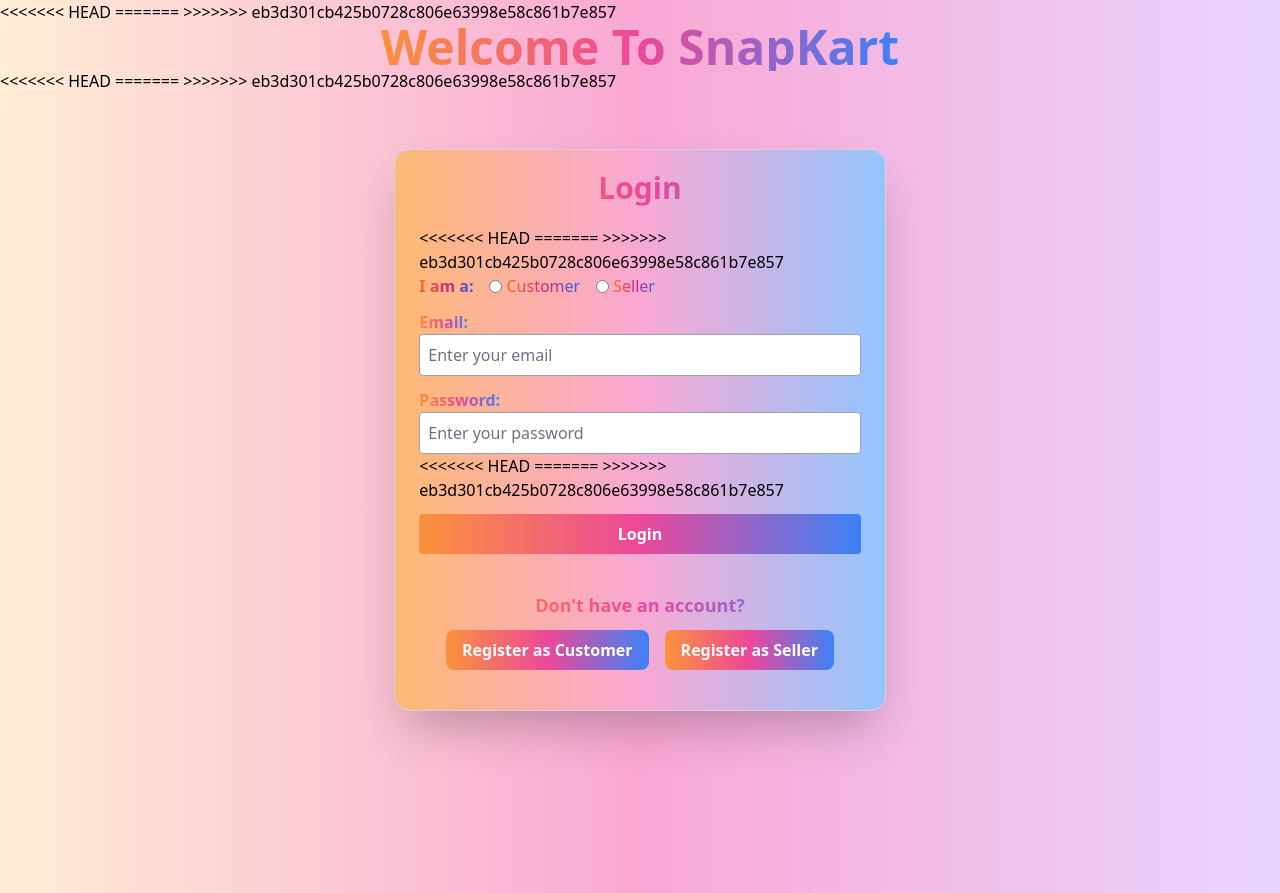
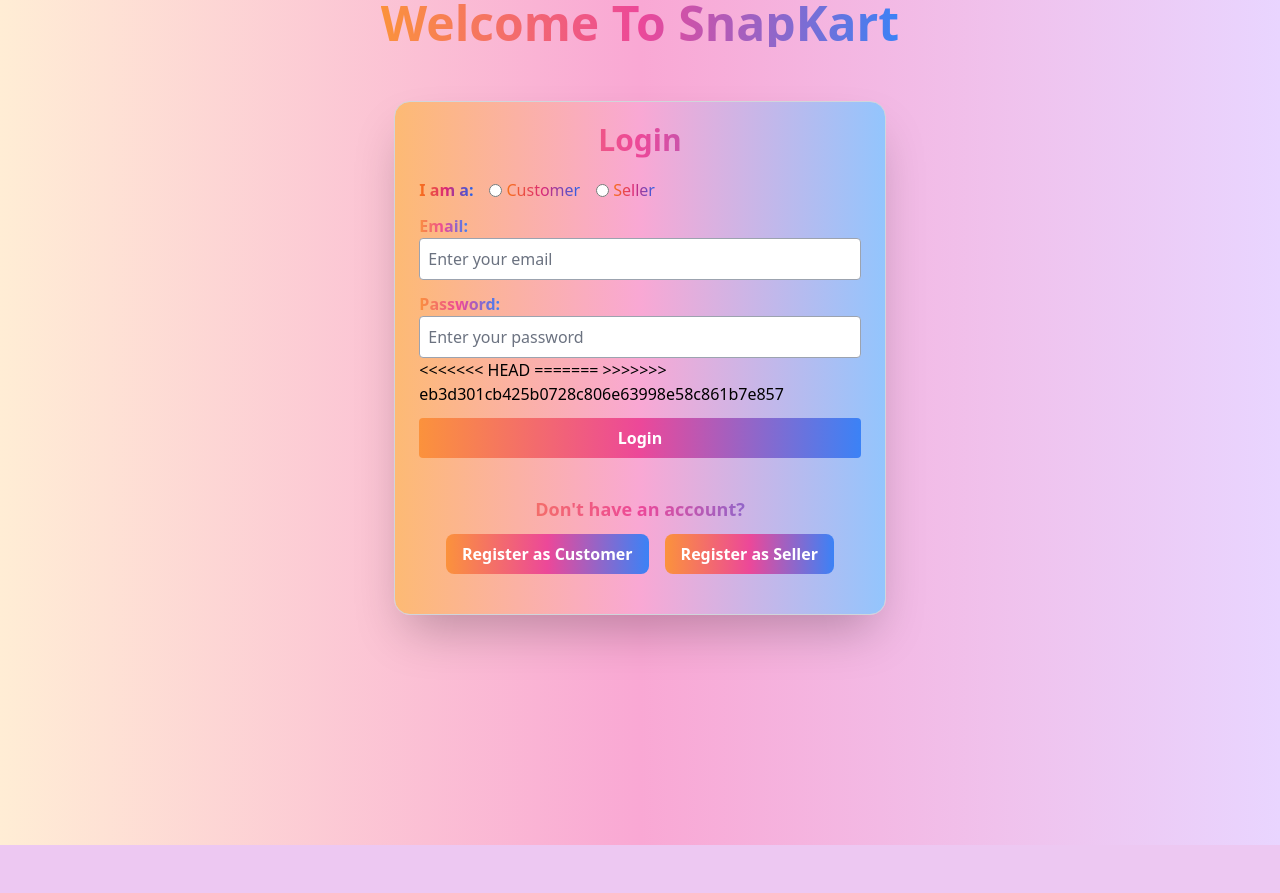
Before and after one commit to softways1/Snapkart, a PHP site: page /login.php in a window 1280 px wide. After the commit the page ends 845 px from the top, so only its background shows below. Run offline with PHP 8.4, Linux system fonts and the light colour scheme; some libraries are stand-ins or nearby versions.

Commit message:
updated the login page

```diff
--- a/login.php
+++ b/login.php
@@ -43,20 +43,12 @@
 </head>
 <body class="bg-gradient-to-r from-orange-100 via-pink-300 to-purple-200">
 
-<<<<<<< HEAD
-=======
-    <!-- Header -->
->>>>>>> eb3d301cb425b0728c806e63998e58c861b7e857
     <div class="flex justify-center items-center w-auto h-[1.2cm] bg-gradient-to-r from-orange-100 via-pink-300 to-purple-200">
         <h1 class="text-5xl font-bold bg-gradient-to-r from-orange-400 via-pink-500 to-blue-500 text-transparent bg-clip-text">
             Welcome To SnapKart
         </h1>
     </div>
 
-<<<<<<< HEAD
-=======
-    <!-- Login Form -->
->>>>>>> eb3d301cb425b0728c806e63998e58c861b7e857
     <div class="flex justify-center items-start pt-14 min-h-screen">
         <div class="flex flex-col h-auto w-[13cm] p-6 bg-gradient-to-r from-orange-300 via-pink-300 to-blue-300 rounded-2xl shadow-2xl border border-gray-300">
 
@@ -65,10 +57,6 @@
             </h2>
 
             <form method="POST" action="login.php" class="space-y-3">
-<<<<<<< HEAD
-=======
-                <!-- Radio buttons -->
->>>>>>> eb3d301cb425b0728c806e63998e58c861b7e857
                 <div class="flex items-center gap-4">
                     <label class="font-semibold bg-gradient-to-r from-orange-500 via-pink-600 to-blue-600 text-transparent bg-clip-text">
                         I am a:
```
